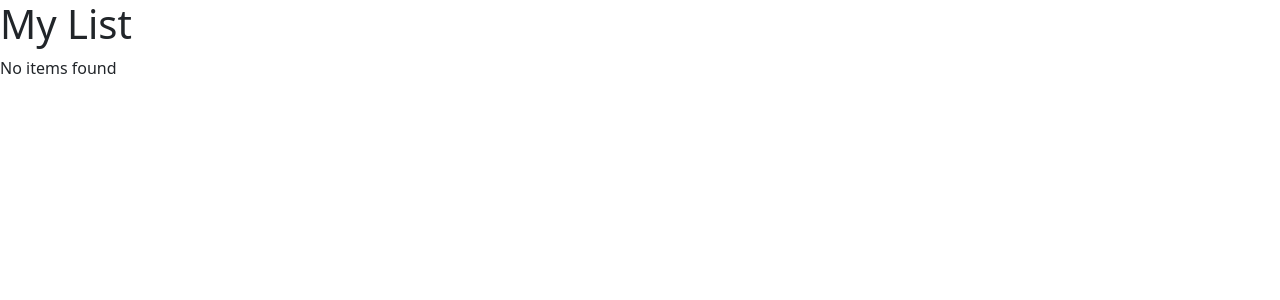
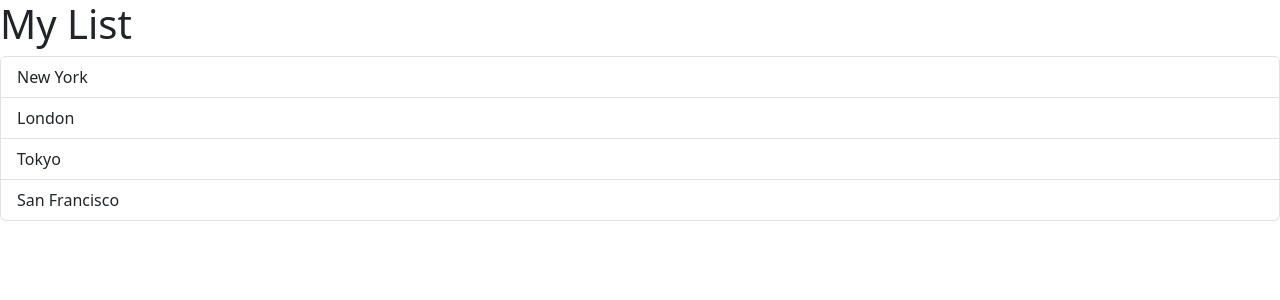
Before and after one commit to irimina/BuildComponentsReact, a React (Vite) app: page / in a window 1280 px wide. Shown: the top 300 px of the page. Built offline with nearby package versions, Linux system fonts and the light colour scheme.

Commit message:
handling basic events with onClick

```diff
--- a/src/components/ListGroup.tsx
+++ b/src/components/ListGroup.tsx
@@ -1,7 +1,7 @@
 function ListGroup(){
 
 let items = ['New York', 'London', 'Tokyo', 'San Francisco'];
-items = [];//test the empty state
+//items = [];//test the empty state
 //if (items.length === 0) return <p>No items found</p>;
 
     return (
@@ -9,7 +9,7 @@ items = [];//test the empty state
         <h1>My List</h1>
             {items.length === 0 && <p>No items found</p>}
             <ul className="list-group">
-              {items.map(item => <li key={item}>{item}</li>)}
+              {items.map(item => <li className="list-group-item" key={item} onClick={()=> console.log(item)}>{item}</li>)}
             </ul>
        </>
     )
```
Also changed, not shown: 1 other file (tests, documents, lock files or other folders).
